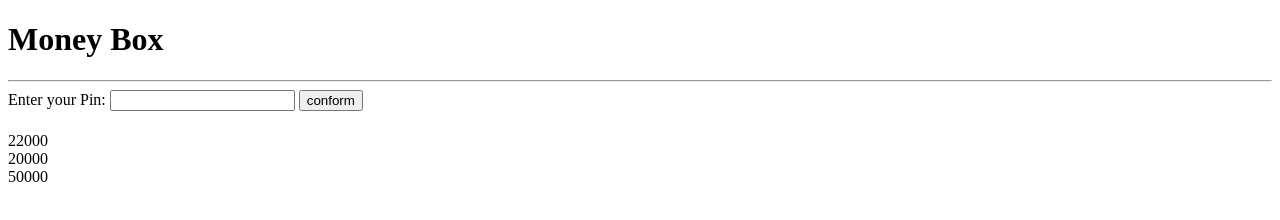
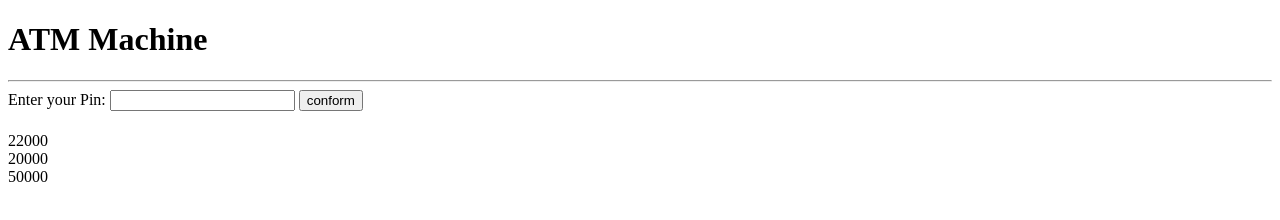
Before and after one commit to MHussain4451/money-box, a plain HTML site: page index.html in a window 1280 px wide. Drawn offline with Linux system fonts and the light colour scheme.

Commit message:
atm machine

```diff
--- a/index.html
+++ b/index.html
@@ -11,7 +11,7 @@
 <body>
     <form onsubmit="checkPin(); return false">
 
-        <h1>Money Box</h1>
+        <h1>ATM Machine</h1>
         <hr>
         Enter your Pin:
         <input type="type" id="userinputPin" required>
```
